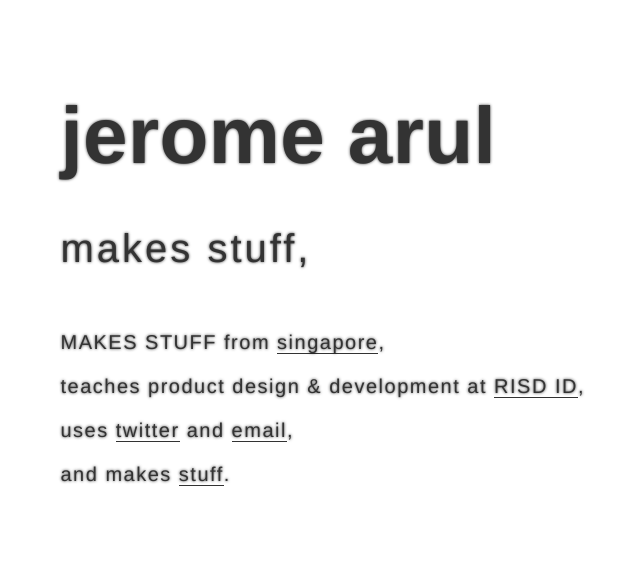
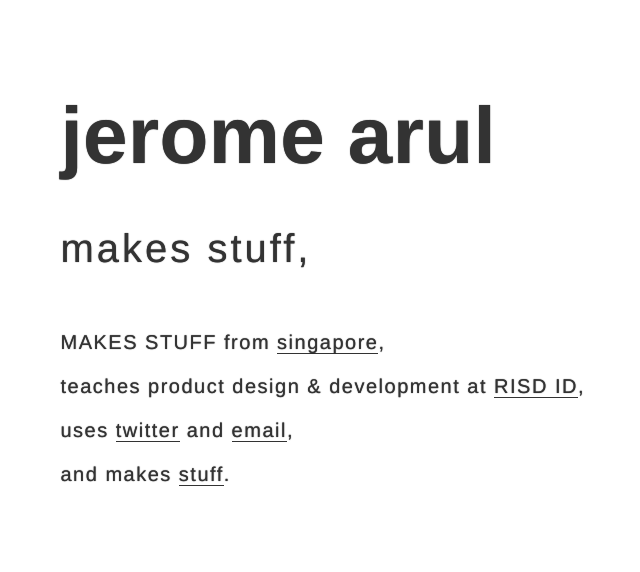
Before and after one commit to jeromearul/jeromearul.github.io, a Jekyll site: the page stuff.html, which Jekyll copies as it is, in a window 1280 px wide. Shown: the top 572 px of the page, without its empty margins (36-676 px from the left). Built offline with Jekyll 4.4.1, drawn with Linux system fonts in a browser that asks for light colours.

Commit message:
text shadow reduced

```diff
--- a/css/stuff.css
+++ b/css/stuff.css
@@ -10,7 +10,7 @@ body {
 	font-weight: 400;
 	color: #333;
 	text-align: left;
-	text-shadow: 0 0 3px rgba(0, 0, 0, .8);
+	text-shadow: 0 0 1px rgba(0, 0, 0, .8);
 	font-size: 16px;
 	line-height: 1.5em;
 	-webkit-font-smoothing: antialiased;
```
